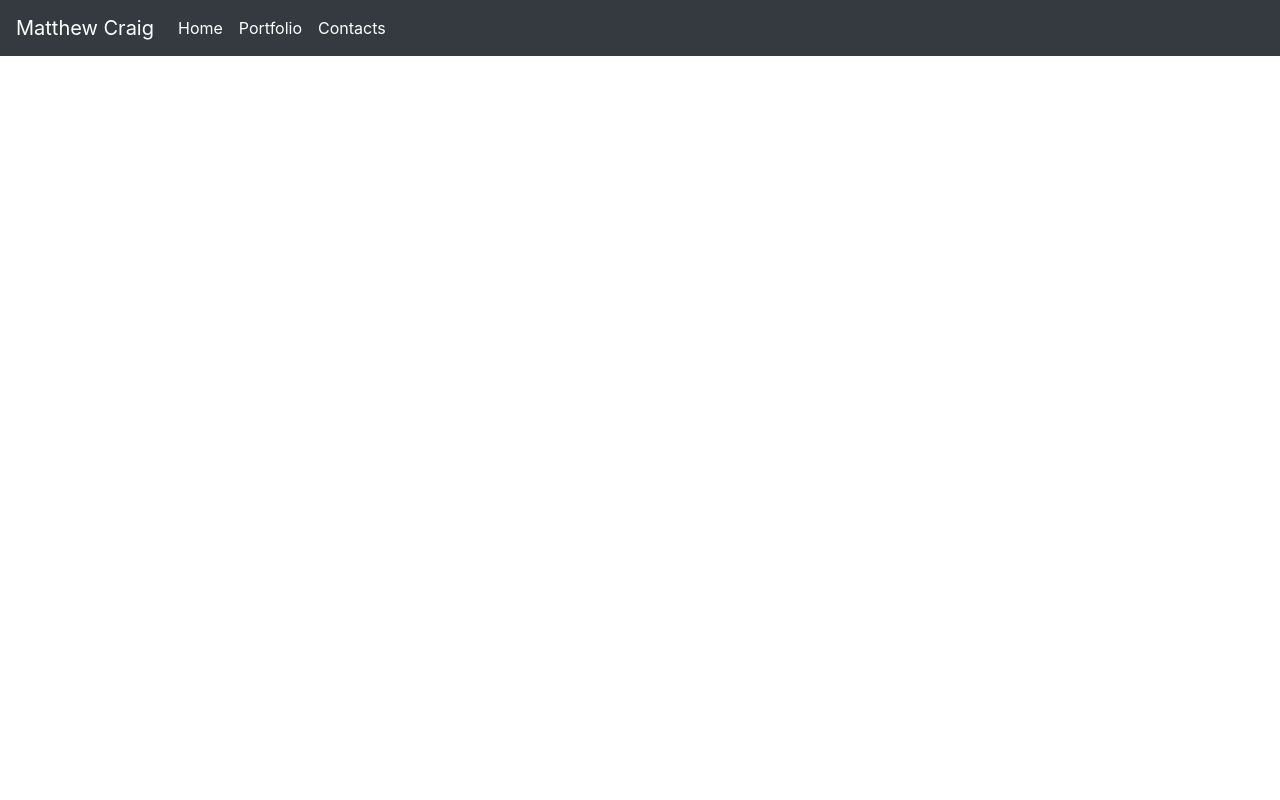
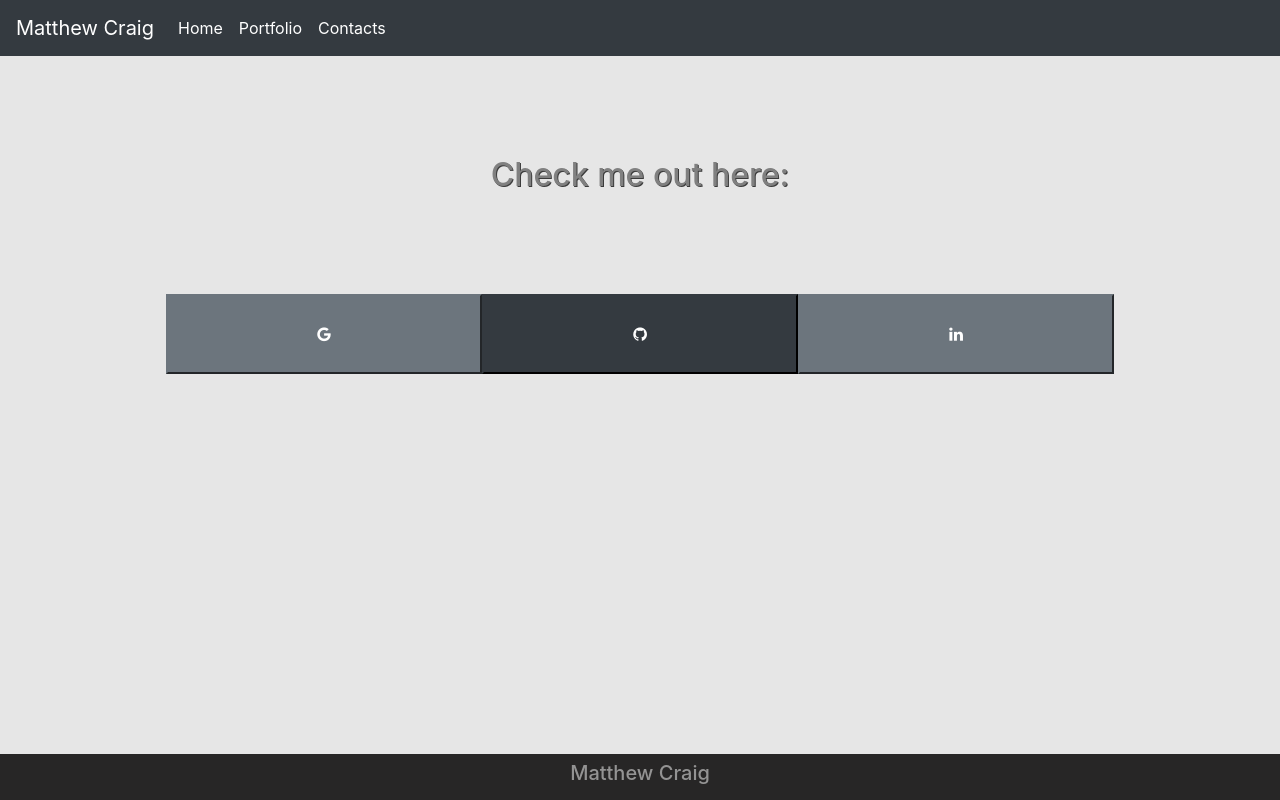
Before and after one commit to mcraig150/Portfolio, a plain HTML site: page contact.html in a window 1280 px wide. Drawn offline with nearby package versions, Linux system fonts and the light colour scheme.

Commit message:
Added Social Media Buttons To Contact Page

```diff
--- a/assets/myStyle.css
+++ b/assets/myStyle.css
@@ -6,7 +6,7 @@
 
 body
 {
-    background-color: rgb(54, 54, 54);
+    background-color: rgb(230, 230, 230);
 
     min-height: 100vh;
     position: relative;
@@ -27,5 +27,26 @@ footer
 .foot-name
 {
     color: white;
-    opacity: .25;
+    opacity: .5;
 }
+#social
+{
+    margin-top: 100px;
+    margin-bottom: 100px;
+    color: gray;
+    text-shadow: 1px 1px rgb(59, 59, 59);
+}
+.fa
+{
+    padding: 20px;
+    font-size: 30px;
+    width: 300px;
+    text-align: center;
+    text-decoration: none;
+    border-radius: 50%;
+}
+#but
+{
+    padding-top: 10px;
+    padding-bottom: 10px;
+}
--- a/contact.html
+++ b/contact.html
@@ -3,8 +3,11 @@
 
 <head>
     <title>Contacts</title>
+    <link rel="stylesheet" href="https://stackpath.bootstrapcdn.com/bootstrap/4.4.1/css/bootstrap.min.css" integrity="sha384-Vkoo8x4CGsO3+Hhxv8T/Q5PaXtkKtu6ug5TOeNV6gBiFeWPGFN9MuhOf23Q9Ifjh" crossorigin="anonymous">
+    <link rel="stylesheet" type="text/css" href="assets/myStyle.css">
+    <link rel="stylesheet" href="https://cdnjs.cloudflare.com/ajax/libs/font-awesome/4.7.0/css/font-awesome.min.css">
 
-    <link rel="stylesheet" href="https://stackpath.bootstrapcdn.com/bootstrap/4.4.1/css/bootstrap.min.css" integrity="sha384-Vkoo8x4CGsO3+Hhxv8T/Q5PaXtkKtu6ug5TOeNV6gBiFeWPGFN9MuhOf23Q9Ifjh" crossorigin="anonymous">
+
 
 </head>
 
@@ -34,4 +37,38 @@
 
   </nav>
 
+  <body>
+
+
+      <div>
+        <h2 class="text-center" id="social"  >Check me out here:</h2>
+
+    </div>
+
+
+    <div class="d-flex justify-content-center">
+      <button id="but" class="btn-md btn-secondary" onclick="window.location.href='mailto:mcraig150@gmail.com'" ><i class="fa fa-google"></i></button>
+      <button id="but" class="btn-md btn-dark" onclick="window.location.href='https://github.com/mcraig150'" ><i class="fa fa-github"></i></button>
+      <button id="but" class="btn-md btn-secondary" onclick="window.location.href=''" ><i class="fa fa-linkedin"></i></button>
+    </div>
+
+
+
+
+  </body>
+
+  <footer>
+    <div class="footer-area">
+        <div class="container">
+            <div class="footer-content">
+                <div class="footer-head">
+                    <div class="footer-logo">
+                        <h5 class="foot-name text-center"><span>Matthew Craig</span></h5>
+                    </div>
+                </div>
+            </div>
+        </div>
+    </div>
+    </footer>
+
 </html>
```
Also changed, not shown: portfolio.html (+19 -0 lines).
